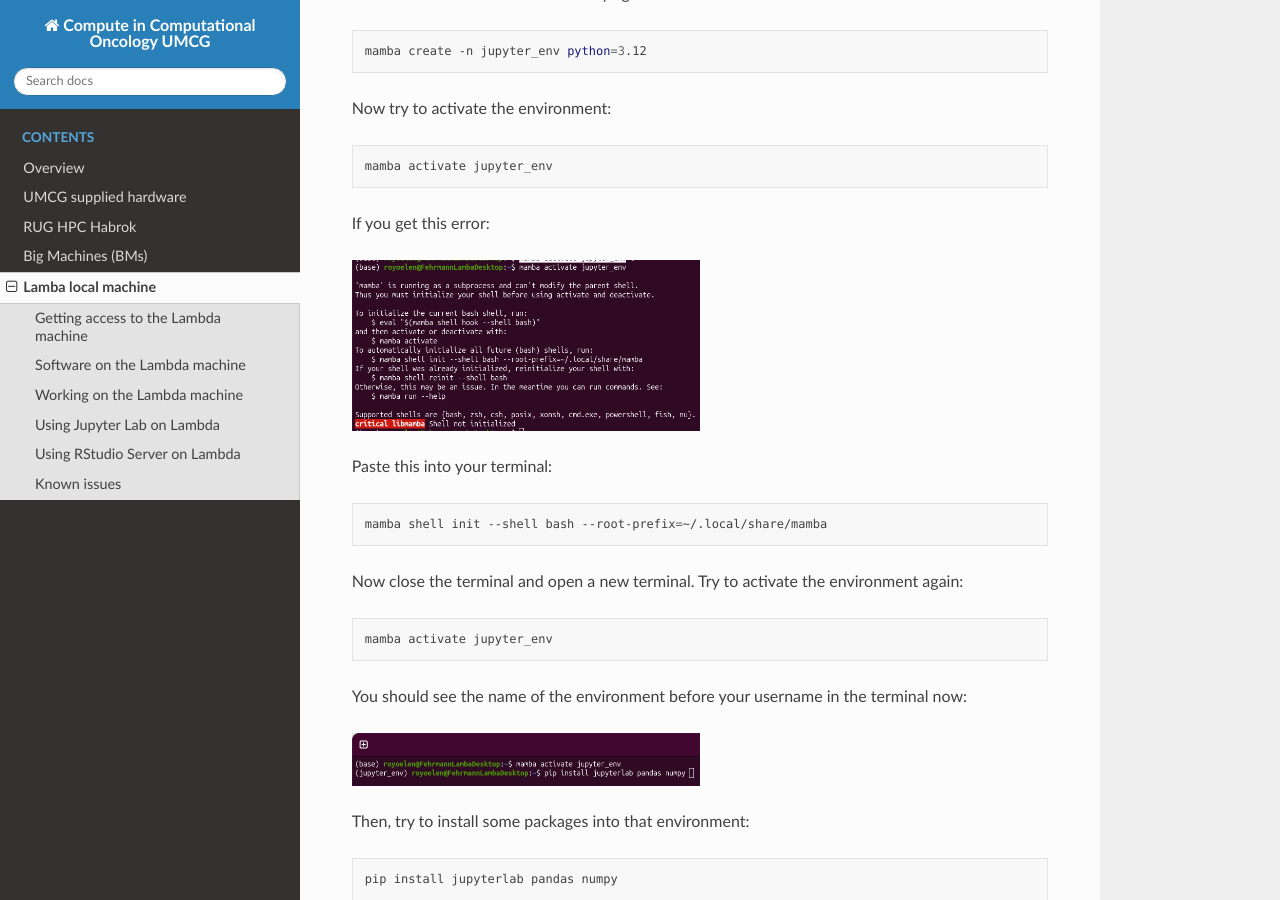
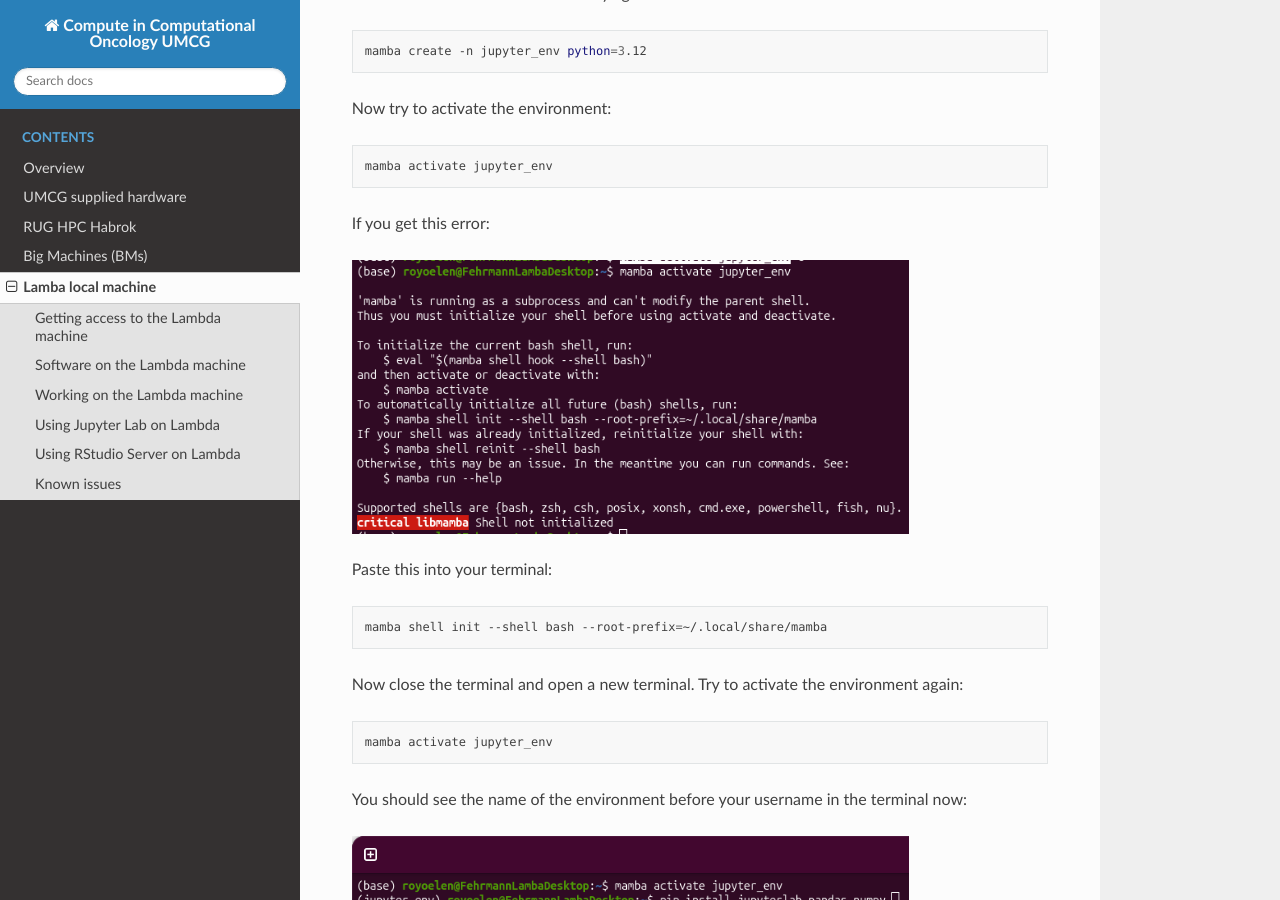
Before and after one commit to ComputationalOncologyUMCG/computational-oncology-compute-instructions, a Sphinx documentation site: the page built from docs/source/lambda.rst, in a window 1280 px wide and 900 px high, scrolled down 2007 px. Built offline with Sphinx 7.4.7 and the Read the Docs theme 3.1.0, drawn with Linux system fonts in a browser that asks for light colours.

Commit message:
- larger images

```diff
--- a/docs/source/lambda.rst
+++ b/docs/source/lambda.rst
@@ -99,7 +99,7 @@ If you get this error:
 
 .. image:: images/lambda/mambaactivateerror.png
    :alt: mambaactivateerror
-   :width: 50%
+   :width: 80%
 
 
 Paste this into your terminal:
@@ -120,7 +120,7 @@ You should see the name of the environment before your username in the terminal
 
 .. image:: images/lambda/pipinstallinitial.png
    :alt: pipinstallinitial
-   :width: 50%
+   :width: 80%
 
 
 Then, try to install some packages into that environment:
@@ -134,7 +134,7 @@ Use the '+' button to open another terminal tab
 
 .. image:: images/lambda/opennewterminal.png
    :alt: opennewterminal
-   :width: 50%
+   :width: 80%
 
 
 In that new terminal, we'll activate the environment again, and start the jupyter server:
@@ -149,35 +149,35 @@ That should start the server. You should see a URL in the output:
 
 .. image:: images/lambda/jupyterlabcommand.png
    :alt: jupyterlabcommand
-   :width: 50%
+   :width: 80%
 
 
 Copy that URL into the browser:
 
 .. image:: images/lambda/openbrowser.png
    :alt: openbrowser
-   :width: 50%
+   :width: 80%
 
 
 Then that should open jupyter lab
 
 .. image:: images/lambda/openjupyter.png
    :alt: openjupyter
-   :width: 50%
+   :width: 80%
 
 
 Now if you are missing any libraries, you can go back to the terminal that is not running jupyter, and install via pip:
 
 .. image:: images/lambda/pipinstallmore.png
    :alt: pipinstallmore
-   :width: 50%
+   :width: 80%
 
 
 When you are done with the server, go back to the terminal where the server is running, and press CTRL+C, then 'y' to confirm
 
 .. image:: images/lambda/jupytershutdown.png
    :alt: jupytershutdown
-   :width: 50%
+   :width: 80%
 
 
 .. _rstudio_server:
```
